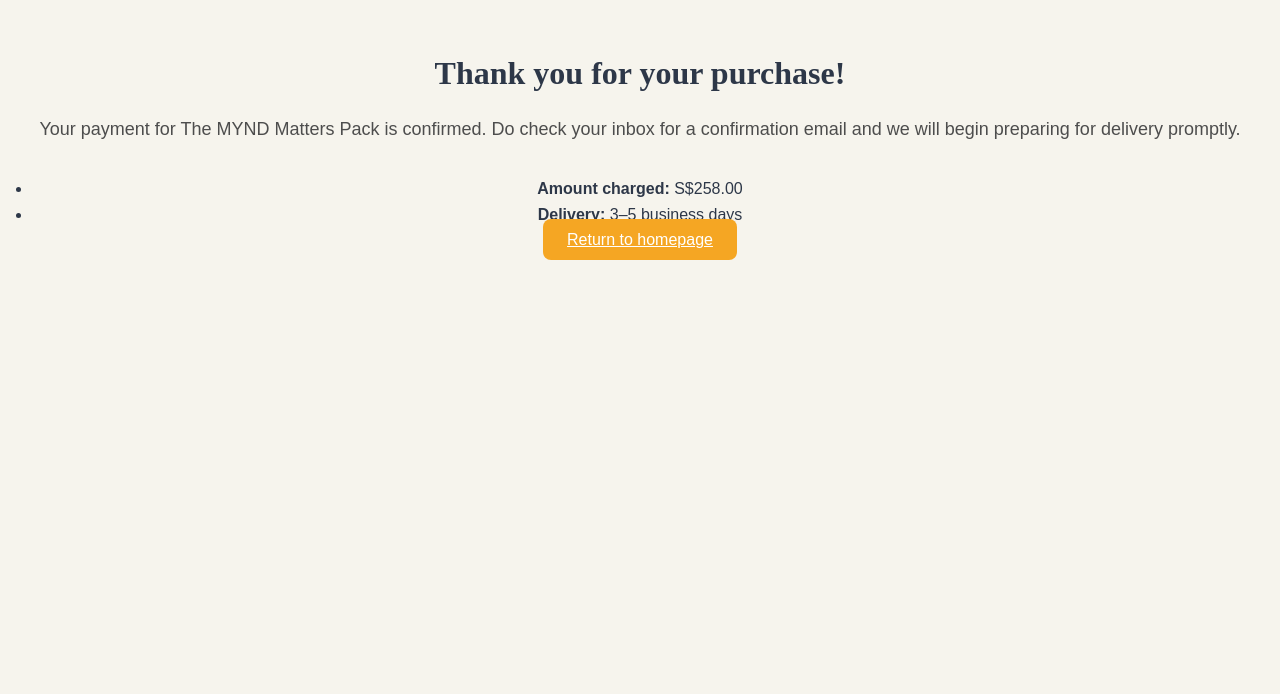
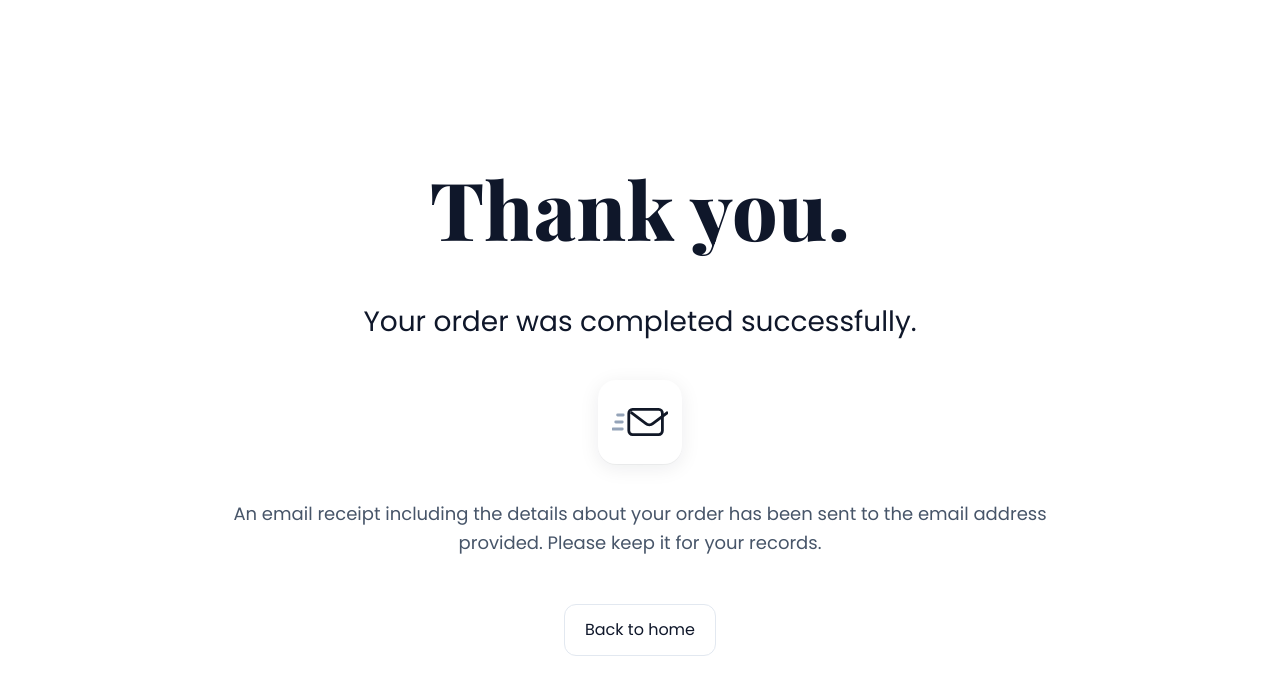
Before and after one commit to globaltnf/mynd_matters_site, a website: page success.html in a window 1280 px wide. Drawn offline with nearby package versions, Linux system fonts and the light colour scheme.

Commit message:
Update success.html

```diff
--- a/success.html
+++ b/success.html
@@ -1,18 +1,107 @@
-<!DOCTYPE html>
+<!doctype html>
 <html lang="en">
 <head>
-  <meta charset="UTF-8">
-  <meta http-equiv="X-UA-Compatible" content="IE=edge">
-  <meta name="viewport" content="width=device-width, initial-scale=1.0">
-  <title>Payment Successful ‒ MYND Matters</title>
-  <link href="style.css" rel="stylesheet">
+  <meta charset="utf-8" />
+  <meta name="viewport" content="width=device-width, initial-scale=1" />
+  <title>Thank you – Order completed</title>
+
+  <!-- Fonts to match your site -->
+  <link rel="preconnect" href="https://fonts.googleapis.com">
+  <link href="https://fonts.googleapis.com/css2?family=Playfair+Display:wght@700;800&family=Poppins:wght@300;400;500;600&display=swap" rel="stylesheet">
+
+  <style>
+    :root{
+      --bg:#ffffff;
+      --ink:#0f172a;     /* slate-900 */
+      --muted:#475569;   /* slate-600 */
+    }
+    *{box-sizing:border-box}
+    body{
+      margin:0;
+      background:var(--bg);
+      color:var(--ink);
+      font-family:'Poppins',system-ui,-apple-system,Segoe UI,Roboto,Arial,sans-serif;
+      line-height:1.6;
+    }
+    .wrapper{
+      min-height:100dvh;
+      display:grid;
+      place-items:center;
+      padding:clamp(24px,6vw,64px);
+    }
+    .card{
+      max-width:880px;
+      width:100%;
+      text-align:center;
+    }
+    h1{
+      font-family:'Playfair Display',serif;
+      font-weight:800;
+      letter-spacing:.5px;
+      font-size:clamp(40px,8vw,80px);
+      margin:0 0 .35em;
+    }
+    .lead{
+      font-size:clamp(18px,2.6vw,28px);
+      color:var(--ink);
+      margin:0 0 2.2rem;
+    }
+    .row{
+      display:flex;
+      align-items:center;
+      justify-content:center;
+      gap:18px;
+      flex-wrap:wrap;
+    }
+    .icon{
+      width:84px;height:84px;
+      display:inline-grid;place-items:center;
+      background:#fff;border-radius:18px;
+      box-shadow:0 4px 20px rgba(15,23,42,.08),0 1px 0 rgba(15,23,42,.04);
+      flex:0 0 auto;
+    }
+    .icon svg{width:56px;height:56px}
+    .small{
+      max-width:980px;
+      color:var(--muted);
+      font-size:clamp(14px,1.9vw,18px);
+    }
+    .btn{
+      display:inline-block;
+      margin-top:28px;
+      padding:12px 20px;
+      border-radius:12px;
+      border:1px solid #e2e8f0;
+      text-decoration:none;
+      color:var(--ink);
+    }
+    .btn:hover{background:#f8fafc}
+  </style>
 </head>
-<body class="cta">
-  <h2>Thank you for your purchase!</h2>
-  <p>Your payment for The MYND Matters Pack is confirmed. Do check your inbox for a confirmation email and we will begin preparing for delivery promptly.</p>
-  <ul>
-  <li><strong>Amount charged:</strong> S$258.00</li>
-  <li><strong>Delivery:</strong> 3–5 business days</li>
-  <a href="index.html" class="cta-button">Return to homepage</a>
+<body>
+  <main class="wrapper">
+    <section class="card" role="status" aria-live="polite">
+      <h1>Thank you.</h1>
+      <p class="lead">Your order was completed successfully.</p>
+
+      <div class="row">
+        <span class="icon" aria-hidden="true">
+          <!-- Simple envelope with motion lines (inline SVG, no external asset needed) -->
+          <svg viewBox="0 0 120 90" xmlns="http://www.w3.org/2000/svg" fill="none">
+            <path d="M8 45h14M2 60h20M12 30h12" stroke="#94a3b8" stroke-width="6" stroke-linecap="round"/>
+            <rect x="36" y="18" width="72" height="54" rx="8" stroke="#111827" stroke-width="6" fill="#fff"/>
+            <path d="M40 24l32 24a12 12 0 0016 0l32-24" stroke="#111827" stroke-width="6" fill="none" stroke-linejoin="round"/>
+          </svg>
+        </span>
+
+        <p class="small">
+          An email receipt including the details about your order has been sent to the email address provided.
+          Please keep it for your records.
+        </p>
+      </div>
+
+      <a class="btn" href="/">Back to home</a>
+    </section>
+  </main>
 </body>
 </html>
```
